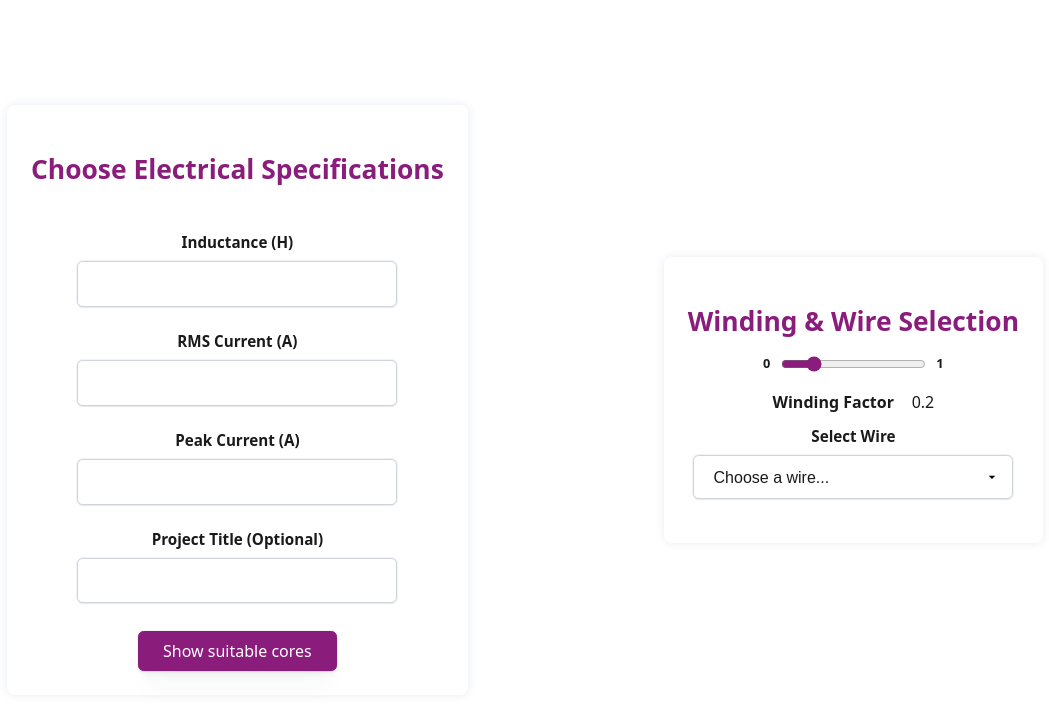
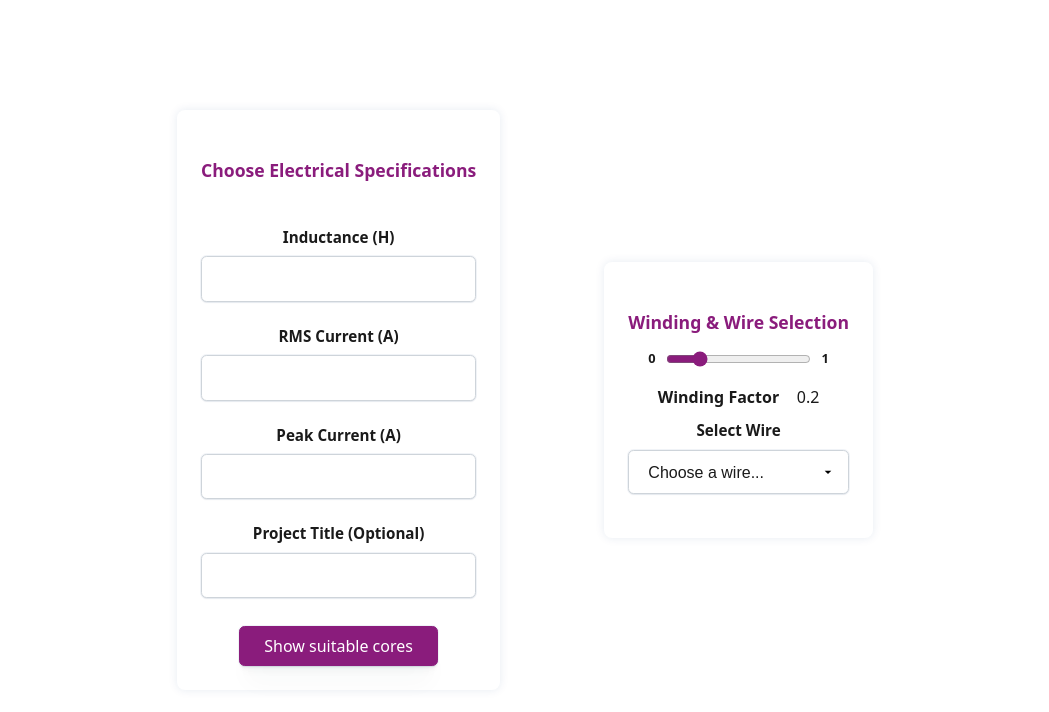
Before and after one commit to sakthiram17/inductor-design-tool, a React (Vite) app: page / in a window 1280 px wide. Shown: the top 712 px of the page, without its empty margins (115-1164 px from the left). Built offline with nearby package versions, Linux system fonts and the light colour scheme.

Commit message:
added validators

```diff
--- a/src/common/Validators.tsx
+++ b/src/common/Validators.tsx
@@ -0,0 +1,49 @@
+import wiresList from "./Wires";
+const maxCurrent = Math.max(...wiresList.map((wire) => wire.Current));
+export const validator = {
+  peakCurrent: (value: string): string | null => {
+    if (value === undefined || value === null || value === "") {
+      return "Peak current is required.";
+    }
+    const num = Number(value);
+    if (isNaN(num)) {
+      return "Peak current must be a number.";
+    }
+    if (num > maxCurrent) {
+      return `Peak current cannot exceed ${maxCurrent} A.`;
+    }
+    return null;
+  },
+
+  rmsCurrent: (value: string): string | null => {
+    if (value === undefined || value === null || value === "") {
+      return "RMS current is required.";
+    }
+    console.log(maxCurrent,value)
+    const num = Number(value);
+    if (isNaN(num)) {
+      return "RMS current must be a number.";
+    }
+    if (num > maxCurrent) {
+      return `RMS current cannot exceed ${maxCurrent} A.`;
+    }
+    if (num <= 0) {
+      return "RMS current must be greater than zero.";
+    }
+    return null;
+  },
+
+  inductance: (value: string): string | null => {
+    if (value === undefined || value === null || value === "") {
+      return "Inductance value is required.";
+    }
+    const num = Number(value);
+    if (isNaN(num)) {
+      return "Inductance value must be a number.";
+    }
+    if (num <= 0) {
+      return "Inductance value must be greater than zero.";
+    }
+    return null;
+  },
+};
--- a/src/components/InductorDesignForm.css
+++ b/src/components/InductorDesignForm.css
@@ -10,8 +10,9 @@
     display: flex;
     flex-direction: row;
     flex-wrap: wrap;
+    margin: auto;
     width: 100%;
+    max-width: 800px;
     align-items: center;
     justify-content: center;
-    gap: 1rem;
 }
--- a/src/components/InductorDesignForm.tsx
+++ b/src/components/InductorDesignForm.tsx
@@ -5,6 +5,7 @@ import Dropdown from "./ui/Inputs/Dropdown";
 import wiresList, { type Wire } from "../common/Wires";
 import "./InductorDesignForm.css";
 import { useInductorDesign } from "../Context/InductorDesignContext";
+import { validator } from "../common/Validators";
 
 const InductorDesignForm = () => {
   const {
@@ -29,37 +30,43 @@ const InductorDesignForm = () => {
   return (
     <div className="inductor-design-form">
       <Card
-        header={<h2>Choose Electrical Specifications</h2>}
+        header={<h4>Choose Electrical Specifications</h4>}
         primaryBtn={{ label: "Show suitable cores", onClick: () => {} }}
       >
         <div className="card-items">
           <TextInput
             label="Inductance (H)"
             value={inductance}
+            type="number"
             onChange={setInductance}
-            errorMessage="Inductance cannot be empty"
-            validationFunction={(value: string) => value.length > 0}
+            errorMessage={validator.inductance(inductance) || ''}
+            validationFunction={validator.inductance}
           />
           <TextInput
             label="RMS Current (A)"
             value={rmsCurrent}
+            type="number"
             onChange={setRmsCurrent}
-            errorMessage="RMS Current cannot be empty"
+            errorMessage= {validator.rmsCurrent(rmsCurrent) || ''}
+            validationFunction={validator.rmsCurrent}
           />
           <TextInput
             label="Peak Current (A)"
             value={peakCurrent}
+            type="number"
             onChange={setPeakCurrent}
-            errorMessage="RMS Current cannot be empty"
+            errorMessage={validator.peakCurrent(peakCurrent) || ''}
+            validationFunction={validator.peakCurrent}
           />
           <TextInput
             label="Project Title (Optional)"
             value={projectTitle}
+            type="text"
             onChange={setProjectTitle}
           />
         </div>
       </Card>
-      <Card header={<h2>Winding & Wire Selection</h2>}>
+      <Card header={<h4>Winding & Wire Selection</h4>}>
         <div className="card-items">
           <SliderInput
             label="Winding Factor"
@@ -73,8 +80,8 @@ const InductorDesignForm = () => {
           <Dropdown
             label="Select Wire"
             value={selectedWire?.name ?? ""}
-            onChange={(wire: string) => {
-              setSelectedWire(mapSelectedWire(wire) || wiresList[0]);
+            onChange={(wire: string)=> {
+                setSelectedWire(mapSelectedWire(wire) || wiresList[0]);
             }}
             options={wiresList.map((wire) => ({
               value: wire.name,
--- a/src/components/ui/Inputs/SliderInput.tsx
+++ b/src/components/ui/Inputs/SliderInput.tsx
@@ -11,7 +11,7 @@ type SliderInputProps = {
   disabled?: boolean;
   showMinMax?: boolean;
   showValue?: boolean;
-  validationFunction?: (value: number) => boolean;
+  validationFunction?: (value: number) => string | null;
   errorMessage?: string;
 };
 
@@ -56,7 +56,7 @@ const SliderInput: React.FC<SliderInputProps> = ({
       </div>
       <div
         className={`slider-input-error ${
-          isTouched && validationFunction && !validationFunction(value)
+          isTouched && validationFunction && validationFunction(value)
             ? "show"
             : ""
         }`}
--- a/src/components/ui/Inputs/TextInput.tsx
+++ b/src/components/ui/Inputs/TextInput.tsx
@@ -6,9 +6,10 @@ type TextInputProps = {
   value: string;
   onChange: (value: string) => void;
   disabled?: boolean;
-  validationFunction?: (value: string) => boolean;
+  validationFunction?: (value: string) => string | null;
   errorMessage?: string;
   placeholder?: string;
+  type?: string;
 };
 
 const TextInput: React.FC<TextInputProps> = ({
@@ -19,6 +20,7 @@ const TextInput: React.FC<TextInputProps> = ({
   validationFunction,
   errorMessage = "",
   placeholder,
+  type = "text",
 }) => {
   const [isTouched, setIsTouched] = useState(false);
 
@@ -31,7 +33,7 @@ const TextInput: React.FC<TextInputProps> = ({
     <div className="text-input-container">
       {label && <label className="text-input-label">{label}</label>}
       <input
-        type="text"
+        type={type}
         value={value}
         onChange={handleChange}
         disabled={disabled}
@@ -40,7 +42,7 @@ const TextInput: React.FC<TextInputProps> = ({
       />
       <div
         className={`text-input-error ${
-          isTouched && validationFunction && !validationFunction(value)
+          isTouched && validationFunction && validationFunction(value)
             ? "show"
             : ""
         }`}
```
